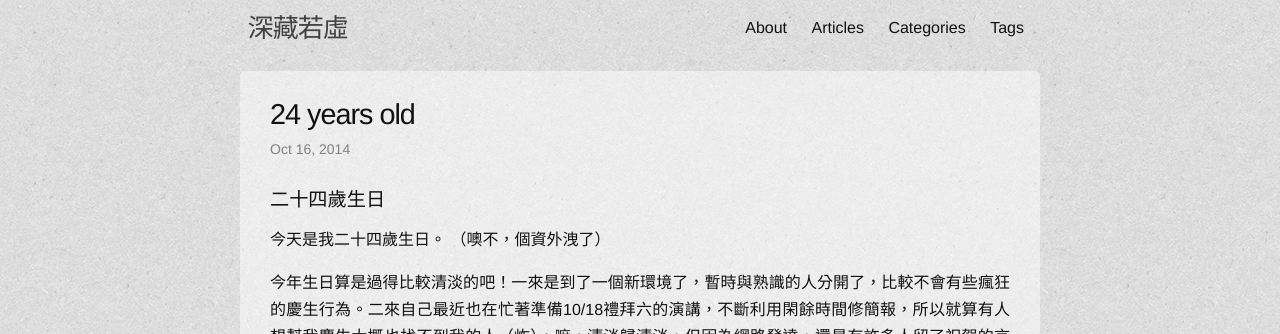
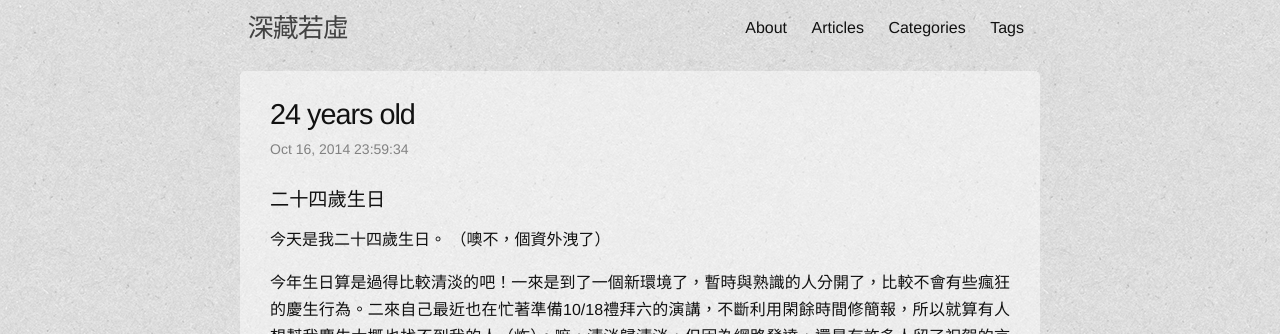
Before and after one commit to fntsrlike/blog-2015, a Jekyll site: the page built from _posts/2014-11-07-24y-old.markdown, in a window 1280 px wide. Shown: the top 334 px of the page. Built offline with Jekyll 4.4.1, drawn with Linux system fonts in a browser that asks for light colours; comment, search, counter and statistics services are not loaded.

Commit message:
Add time of post after date

```diff
--- a/_layouts/post.html
+++ b/_layouts/post.html
@@ -40,7 +40,7 @@
 <div class="post block">
   <header class="post-header">
     <h1 class="post-title">{{ page.title }}</h1>
-    <p class="post-meta">{{ page.date | date: "%b %-d, %Y" }}{% if page.author %} • {{ page.author }}{% endif %}{% if page.meta %} • {{ page.meta }}{% endif %}</p>
+    <p class="post-meta">{{ page.date | date: "%b %-d, %Y %H:%M:%S" }}{% if page.author %} • {{ page.author }}{% endif %}{% if page.meta %} • {{ page.meta }}{% endif %}</p>
   </header>
 
   {% if page.subtitle %}<h2 class="post-subtitle">{{page.subtitle}}</h2>{% endif %}
```
